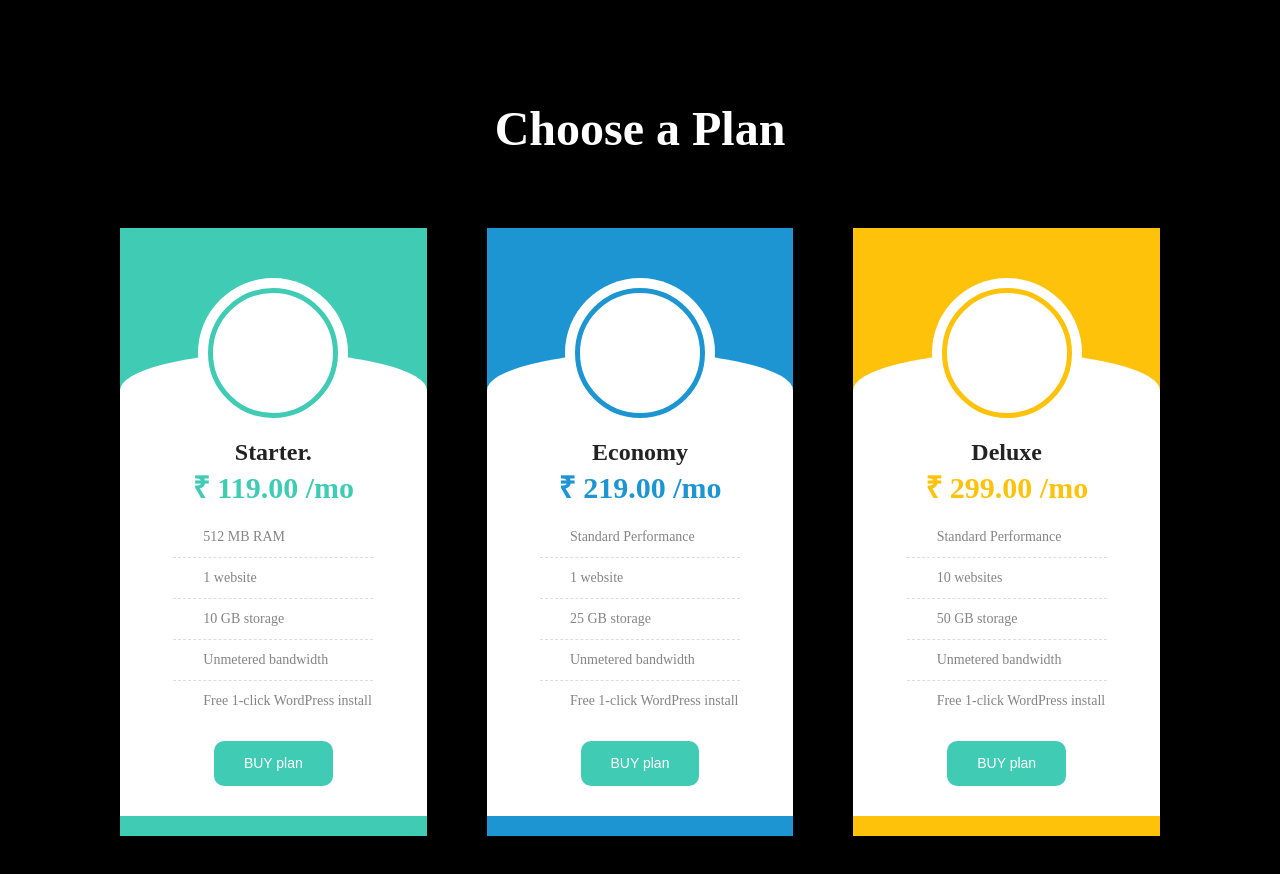
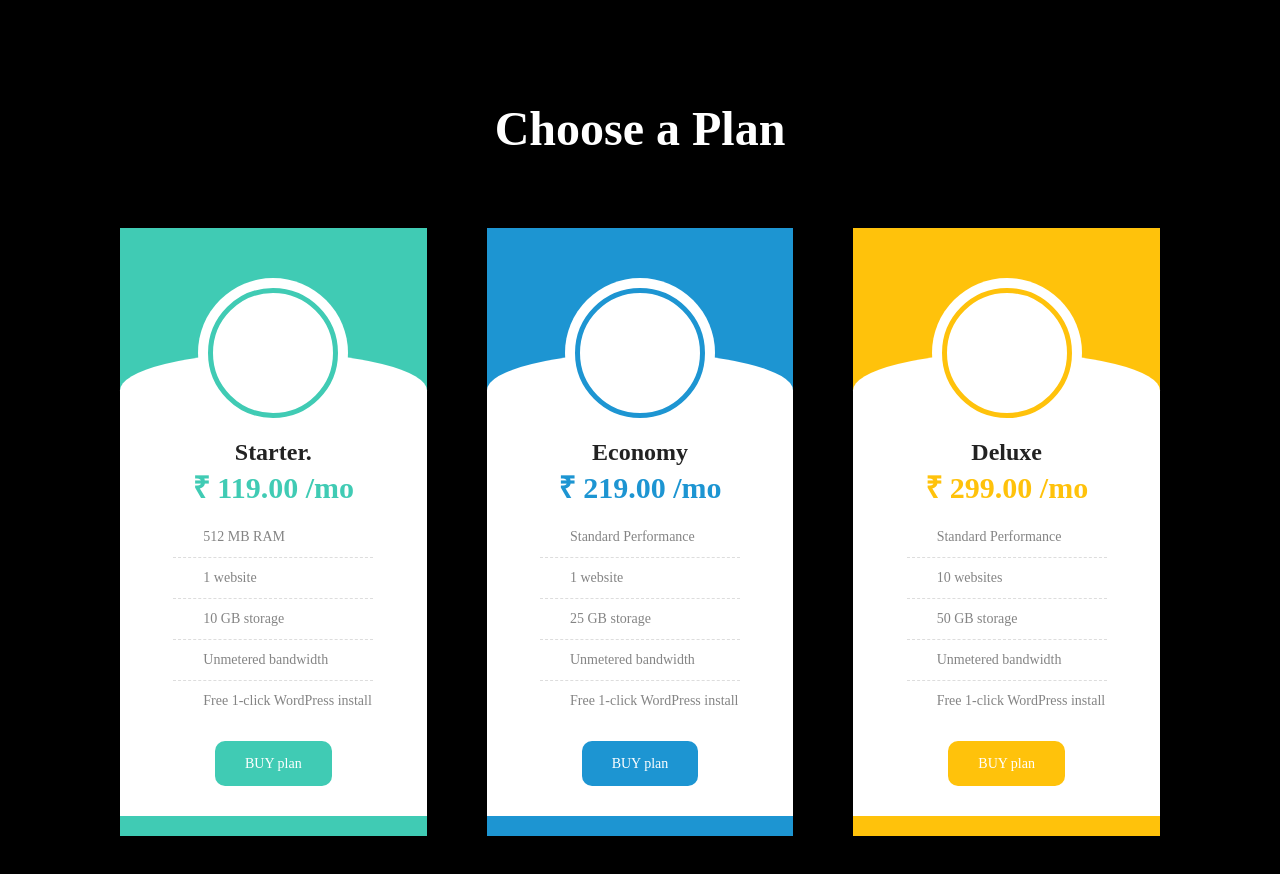
Before and after one commit to RehmanTyagi/dream-hosting, a React (Create React App) app: page / in a window 1280 px wide. Shown: the top 874 px of the page. Built offline with nearby package versions, Linux system fonts and the light colour scheme.

Commit message:
btn updated again

```diff
--- a/src/components/userPlans.css
+++ b/src/components/userPlans.css
@@ -252,11 +252,10 @@
   text-align: center;
 }
 
-.pricing-block .btn-box button {
+.pricing-block .btn-box a {
   position: relative;
-  cursor: pointer;
+  display: inline-block;
   font-size: 14px;
-  border: none;
   line-height: 25px;
   color: #ffffff;
   font-weight: 500;
--- a/src/components/userPlans.js
+++ b/src/components/userPlans.js
@@ -28,7 +28,9 @@
                   <li class="false">Free 1-click WordPress install</li>
                 </ul>
                 <div class="btn-box">
-                  <button class="theme-btn">BUY plan</button>
+                  <a href="https://imjo.in/Jurtrs" class="theme-btn">
+                    BUY plan
+                  </a>
                 </div>
               </div>
             </div>
@@ -55,7 +57,9 @@
                   <li class="false">Free 1-click WordPress install</li>
                 </ul>
                 <div class="btn-box">
-                  <button class="theme-btn">BUY plan</button>
+                  <a href="https://imjo.in/b4J4nF" class="theme-btn">
+                    BUY plan
+                  </a>
                 </div>
               </div>
             </div>
@@ -82,7 +86,9 @@
                   <li class="true">Free 1-click WordPress install</li>
                 </ul>
                 <div class="btn-box">
-                  <button class="theme-btn">BUY plan</button>
+                  <a href="https://imjo.in/FajM7p" class="theme-btn">
+                    BUY plan
+                  </a>
                 </div>
               </div>
             </div>
```
